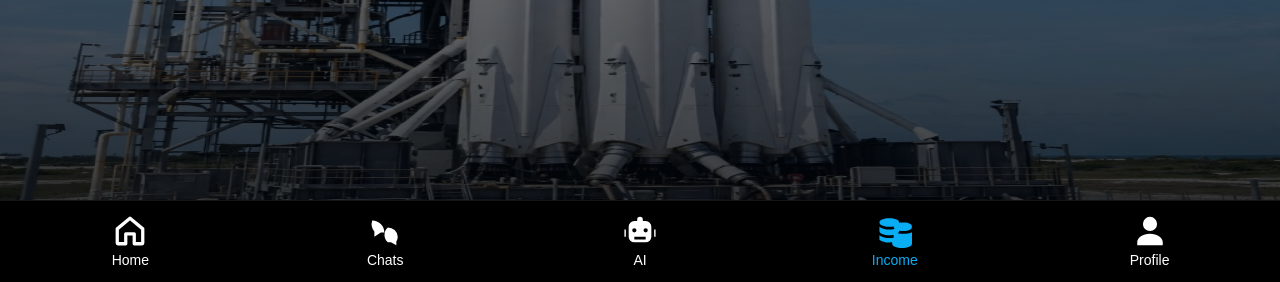
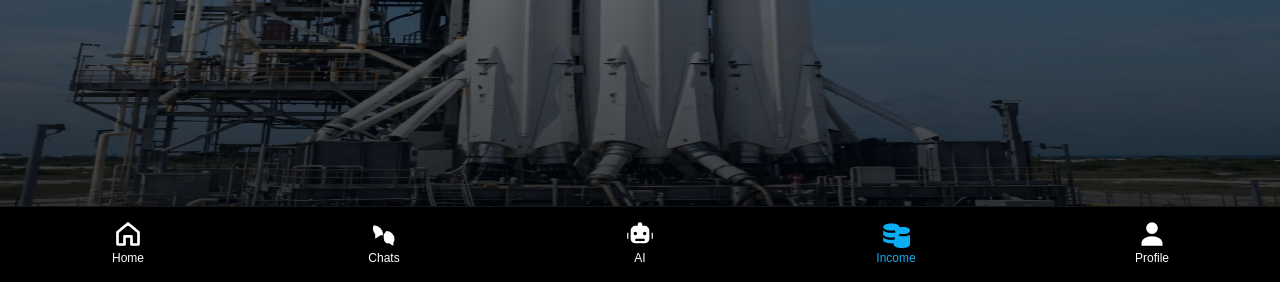
Before and after one commit to forextry298-del/space-x-platform, a Flask app: page /income in a window 1280 px wide. Shown: the part 518-800 px from the top of the page. Run offline with Flask 3, Linux system fonts and the light colour scheme; the visitor is signed in with stand-in values (Sample User, id 1).

Commit message:
Standardize permanent bottom navigation

```diff
--- a/static/css/style.css
+++ b/static/css/style.css
@@ -734,3 +734,88 @@
 .sx-profile-page .sx-bottom-nav>a.active small {
   color:#08adf4!important;
 }
+
+/* PERMANENT SPACE X NAVIGATION — FIXED SIZES */
+nav.sx-bottom-nav {
+  position: fixed !important;
+  left: 0 !important;
+  right: 0 !important;
+  bottom: 0 !important;
+  width: 100% !important;
+  height: 76px !important;
+  min-height: 76px !important;
+  max-height: 76px !important;
+  padding: 5px 0 8px !important;
+  margin: 0 !important;
+  display: flex !important;
+  align-items: center !important;
+  justify-content: space-around !important;
+  flex-wrap: nowrap !important;
+  box-sizing: border-box !important;
+  background: #000 !important;
+  z-index: 999999 !important;
+}
+
+nav.sx-bottom-nav > a {
+  flex: 1 1 20% !important;
+  width: 20% !important;
+  min-width: 0 !important;
+  max-width: 20% !important;
+  height: 100% !important;
+  min-height: 0 !important;
+  max-height: 100% !important;
+  margin: 0 !important;
+  padding: 0 !important;
+  display: flex !important;
+  flex-direction: column !important;
+  align-items: center !important;
+  justify-content: center !important;
+  gap: 3px !important;
+  box-sizing: border-box !important;
+  flex-shrink: 0 !important;
+  background: transparent !important;
+  text-decoration: none !important;
+  color: #fff !important;
+}
+
+nav.sx-bottom-nav .sx-nav-icon {
+  display: block !important;
+  width: 28px !important;
+  height: 28px !important;
+  min-width: 28px !important;
+  min-height: 28px !important;
+  max-width: 28px !important;
+  max-height: 28px !important;
+  flex: 0 0 28px !important;
+  box-sizing: border-box !important;
+}
+
+nav.sx-bottom-nav .sx-profile-nav-icon {
+  display: block !important;
+  width: 28px !important;
+  height: 35px !important;
+  min-width: 28px !important;
+  max-width: 28px !important;
+  font-size: 28px !important;
+  line-height: 35px !important;
+  text-align: center !important;
+  flex: 0 0 35px !important;
+}
+
+nav.sx-bottom-nav small {
+  display: block !important;
+  height: 15px !important;
+  min-height: 15px !important;
+  max-height: 15px !important;
+  margin: 0 !important;
+  padding: 0 !important;
+  font-size: 12px !important;
+  line-height: 15px !important;
+  white-space: nowrap !important;
+  color: inherit !important;
+}
+
+nav.sx-bottom-nav > a.active,
+nav.sx-bottom-nav > a.active small {
+  color: #08adf4 !important;
+}
```
